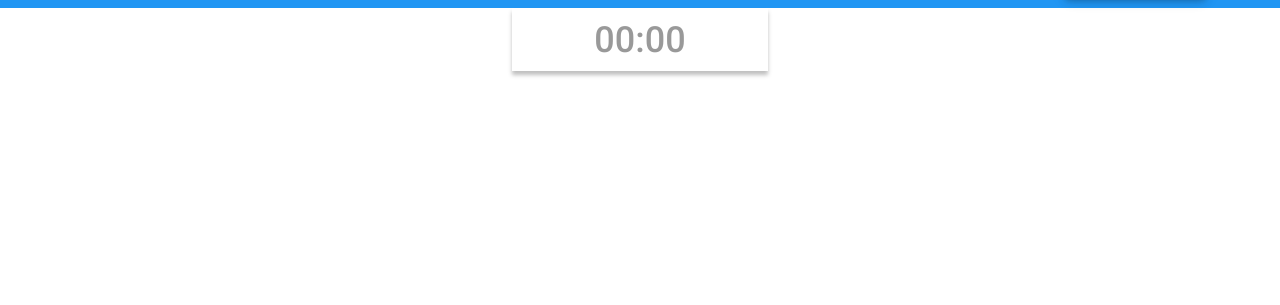
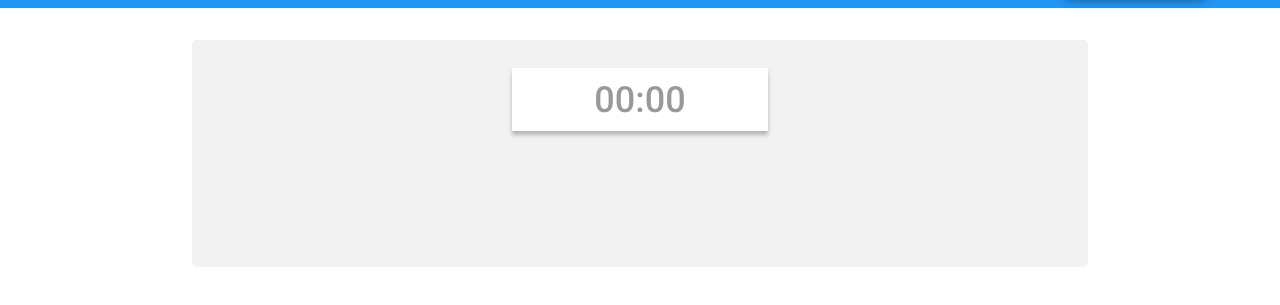
Before and after one commit to evitla/JSFE2021Q1, a website built with webpack: page match-match-game/src/index.html in a window 1280 px wide. Shown: the part 55-360 px from the top of the page. Built offline with nearby package versions, Linux system fonts and the light colour scheme; files whose address does not match are found by name.

Commit message:
feat: add some styles to main tag

```diff
--- a/match-match-game/src/styles/style.scss
+++ b/match-match-game/src/styles/style.scss
@@ -21,3 +21,11 @@ a {
 li {
   list-style: none;
 }
+
+main {
+  margin: 2rem auto;
+  padding: 1.75rem;
+  background-color: var(--neutral-color-600);
+  border-radius: 0.313rem;
+  width: 70%;
+}
```
